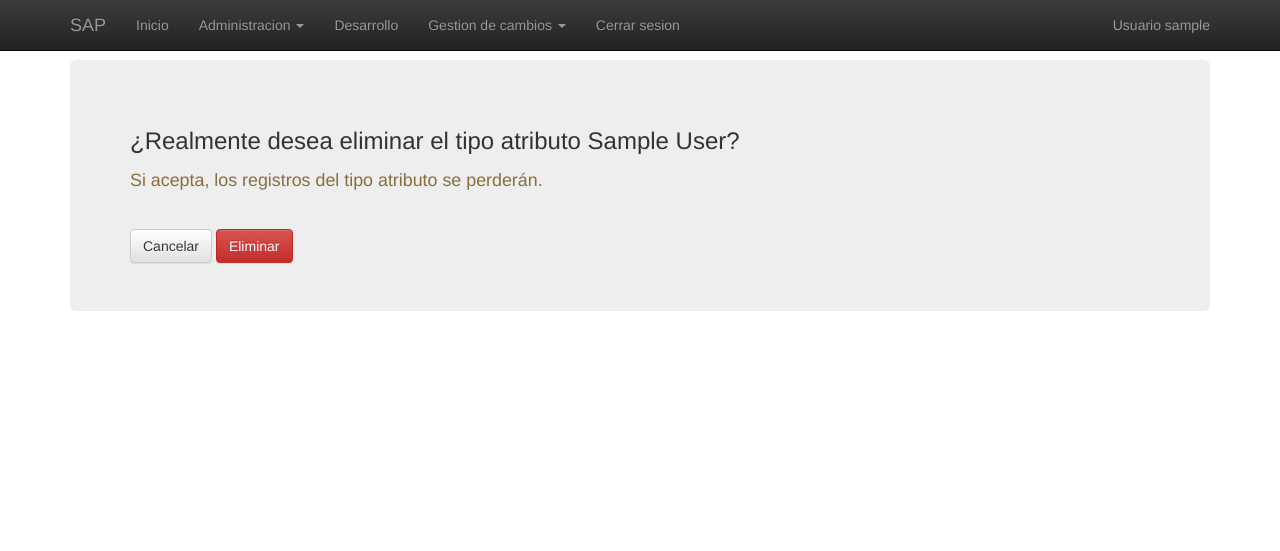
After one commit to 9andresc/proyecto-sap, a Django app: page /administracion/gestion_tipos_atributo/eliminar_tipo_atributo/1/ in a window 1280 px wide. The commit adds this page. Shown: the top 551 px of the page. Run offline with Django 3.2, Linux system fonts and the light colour scheme; a user stored in the database is signed in; tables that the repository leaves empty hold one stand-in row (values such as "Sample post"); some libraries are stand-ins or nearby versions.

Commit message:
Creación del html eliminar tipo atributo, añadida la url eliminar tipo de atributo, creada la vista eliminar tipo de atributo.

```diff
--- /dev/null
+++ b/sap/administracion/templates/tipo_atributo/eliminar_tipo_atributo.html
@@ -0,0 +1,16 @@
+{% extends "base.html" %}
+{% block title %}SAP - Confirmación{% endblock %}
+{% block content %}
+<div class="jumbotron">
+	<div class="bs-example">
+		<h3>¿Realmente desea eliminar el tipo atributo {{ tipo_atributo.nombre }}?</h3>
+		<form action="" method="post">
+			{% csrf_token %}
+			<p class="text-warning"><small>Si acepta, los registros del tipo atributo se perderán.</small></p>
+			<br>
+			<a type="button" class="btn btn-default" href="/administracion/gestion_tipos_atributo/">Cancelar</a>
+        	<button type="submit" class="btn btn-danger">Eliminar</button>
+        </form>
+	</div>
+</div>
+{% endblock %}
--- a/sap/administracion/templates/tipo_atributo/gestion_tipos_atributo.html
+++ b/sap/administracion/templates/tipo_atributo/gestion_tipos_atributo.html
@@ -17,7 +17,6 @@
                     		<th></th>
                     		<th></th>
                     		<th></th>
-                    		<th></th>
                     	</tr>
                     </thead>
                 	<tbody>
@@ -26,8 +25,7 @@
                     			<td>{{ t.id }}</td>
                     			<td>{{ t.nombre }}</td>
                     			<td><a class="btn btn-sm btn-default" href="/administracion/gestion_tipos_atributo/modificar_tipo_atributo/{{ t.id }}/"><span class="glyphicon glyphicon-edit"></span> Modificar</a></td>
-                    			<td><a class="btn btn-sm btn-default" href="/administracion/gestion_roles/eliminar_rol/{{ r.id }}/"><span class="glyphicon glyphicon-trash"></span> Eliminar</a></td>
-                    			<td><a class="btn btn-sm btn-default" href="/administracion/gestion_roles/permisos/rol/{{ r.id }}/"><span class="glyphicon glyphicon-cog"></span> Permisos</a></td>
+                    			<td><a class="btn btn-sm btn-default" href="/administracion/gestion_tipos_atributo/eliminar_tipo_atributo/{{ t.id }}/"><span class="glyphicon glyphicon-trash"></span> Eliminar</a></td>
                     			<td><a class="btn btn-sm btn-default" href="/administracion/gestion_tipos_atributo/tipo_atributo/{{ t.id }}/"><span class="glyphicon glyphicon-search"></span> Visualizar</a></td>
                 			</tr>
                 		{% endfor %}
--- a/sap/administracion/urls.py
+++ b/sap/administracion/urls.py
@@ -1,7 +1,7 @@
 from django.conf.urls import patterns, url
 from administracion.views import crear_usuario_view, gestion_usuarios_view, visualizar_usuario_view, modificar_usuario_view, eliminar_usuario_view, roles_usuario_view, agregar_rol_view, confirmacion_agregar_rol_view, confirmacion_quitar_rol_view
 from administracion.views import gestion_roles_view, crear_rol_view, visualizar_rol_view, modificar_rol_view, eliminar_rol_view, permisos_rol_view, agregar_permiso_view, confirmacion_agregar_permiso_view, quitar_permiso_view
-from administracion.views import gestion_tipos_atributo_view, crear_tipo_atributo_view, visualizar_tipo_atributo_view, modificar_tipo_atributo_view
+from administracion.views import gestion_tipos_atributo_view, crear_tipo_atributo_view, visualizar_tipo_atributo_view, modificar_tipo_atributo_view, eliminar_tipo_atributo_view
 
 urlpatterns = patterns('',
     url(r'^administracion/gestion_usuarios/$', gestion_usuarios_view, name="vista_gestion_usuarios"),
@@ -26,4 +26,5 @@ urlpatterns = patterns('',
     url(r'^administracion/gestion_tipos_atributo/crear_tipo_atributo/$', crear_tipo_atributo_view, name="vista_crear_tipo_atributo"),
     url(r'^administracion/gestion_tipos_atributo/tipo_atributo/(?P<id_tipo_atributo>.*)/$', visualizar_tipo_atributo_view, name="vista_visualizar_tipo_atributo"),
     url(r'^administracion/gestion_tipos_atributo/modificar_tipo_atributo/(?P<id_tipo_atributo>.*)/$', modificar_tipo_atributo_view, name="vista_modificar_tipo_atributo"),
+    url(r'^administracion/gestion_tipos_atributo/eliminar_tipo_atributo/(?P<id_tipo_atributo>.*)/$', eliminar_tipo_atributo_view, name="vista_eliminar_tipo_atributo"),
 )
--- a/sap/administracion/views.py
+++ b/sap/administracion/views.py
@@ -268,3 +268,13 @@ def modificar_tipo_atributo_view(request, id_tipo_atributo):
             })
     ctx = {'form': form, 'tipo_atributo': tipo_atributo}
     return render_to_response('tipo_atributo/modificar_tipo_atributo.html', ctx, context_instance=RequestContext(request))
+
+@login_required(login_url='/login/')
+def eliminar_tipo_atributo_view(request, id_tipo_atributo):
+    tipo_atributo = TipoAtributo.objects.get(id=id_tipo_atributo)
+    if request.method == "POST":
+        TipoAtributo.objects.get(id=id_tipo_atributo).delete()
+        return HttpResponseRedirect('/administracion/gestion_tipos_atributo/')
+    if request.method == "GET":
+        ctx = {'tipo_atributo':tipo_atributo}
+        return render_to_response('tipo_atributo/eliminar_tipo_atributo.html', ctx, context_instance=RequestContext(request))
```
